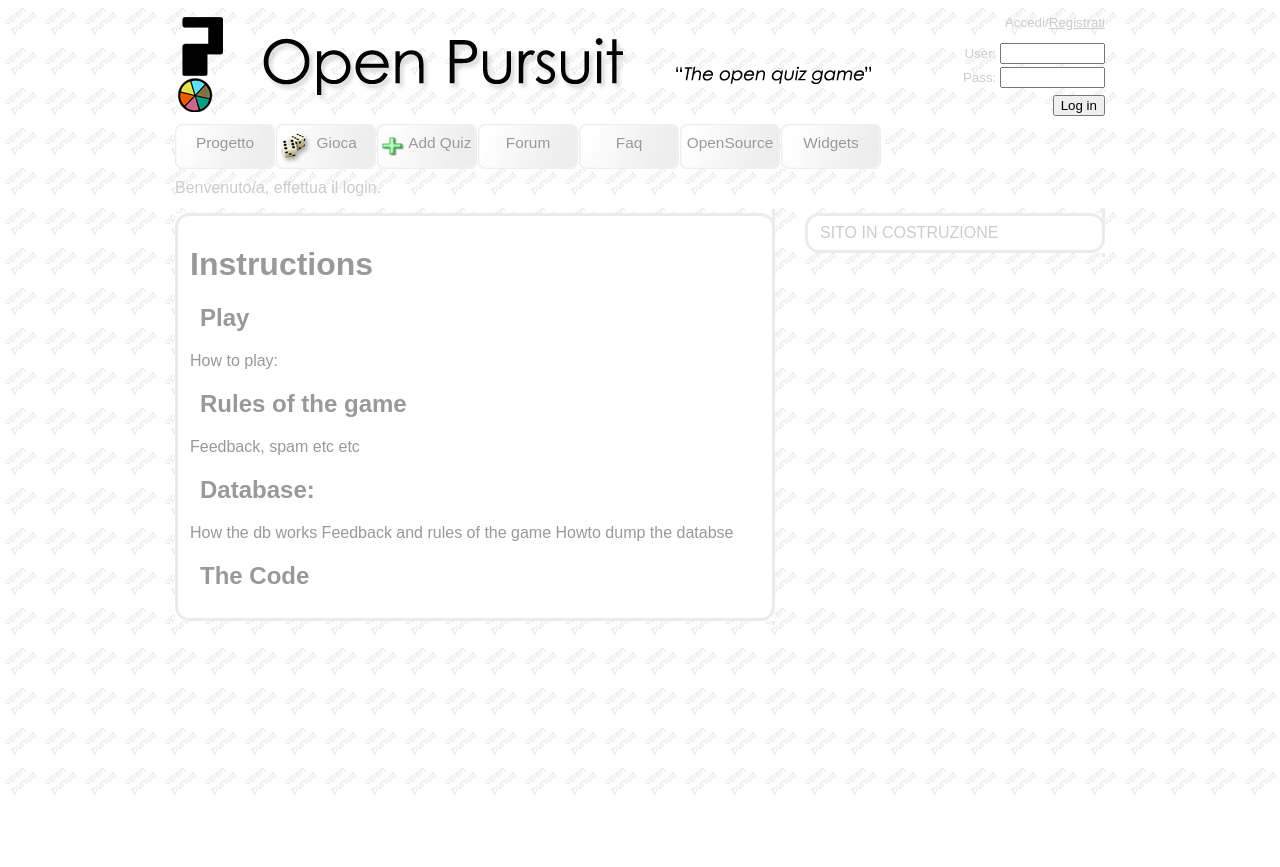
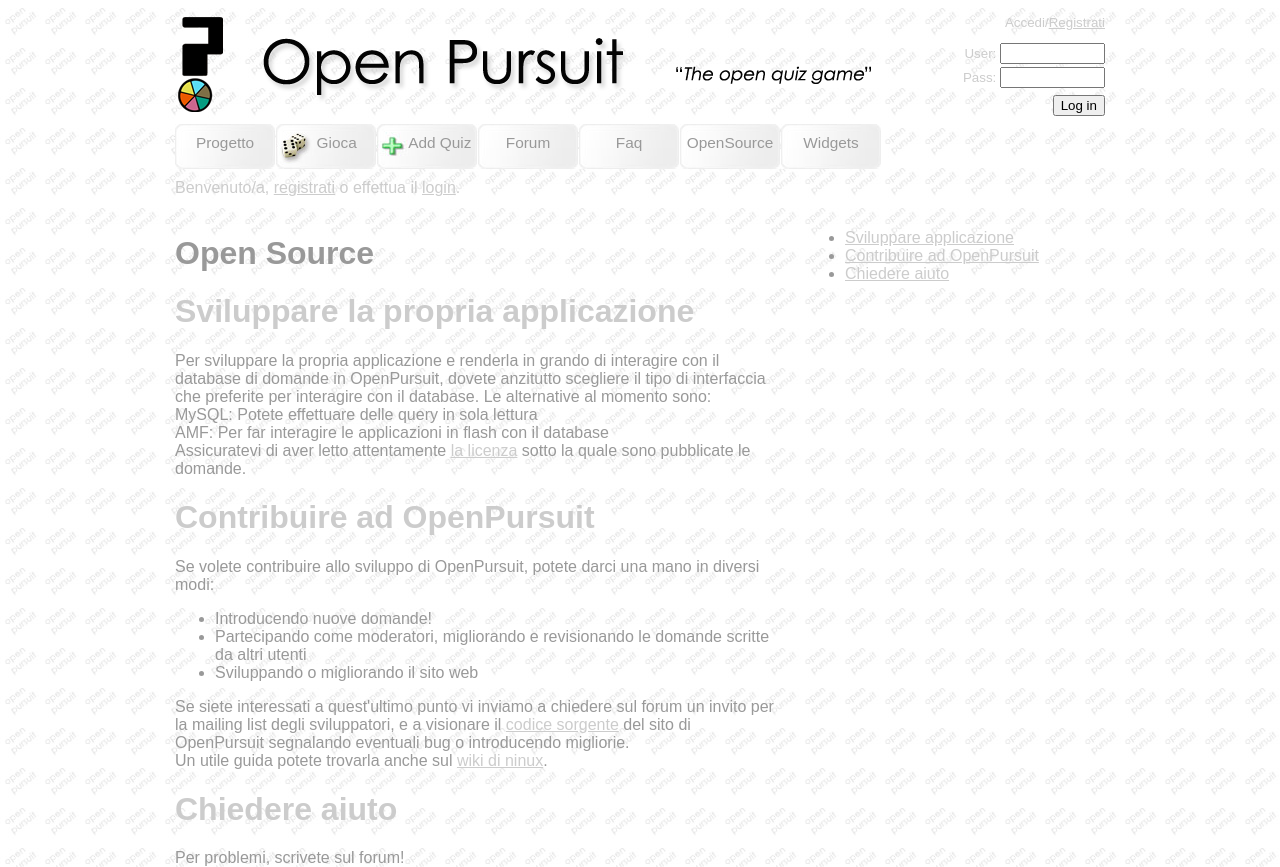
Before and after one commit to openpursuit/openpursuit, a Django app: template djangoOp/templates/code.html in a window 1280 px wide. Before the commit the page ends 794 px from the top, so only its background shows below. Run offline with Django 3.2, Linux system fonts and the light colour scheme; the template is opened without the code that fills it, so the values that code supplies are empty; parts of the project's set-up code (start-up, migrations or seed data) failed here and were passed over.

Commit message:
templates graphics modification
git-svn-id: https://svn.ninux.org/svn/ninuxdeveloping/openpursuit/trunk@572 ef3c9aa7-e928-0410-9a28-8491e62b674b

```diff
--- a/djangoOp/templates/base.html
+++ b/djangoOp/templates/base.html
@@ -4,7 +4,7 @@
 <head>
     <link rel="stylesheet"
  href="{% block stylesheet %}{{ MEDIA_URL }}css/base.css{% endblock %}"/>
-    <title>{% block title %}OpenPursuit{% endblock %}</title>
+    <title>OpenPursuit - {% block title %}OpenPursuit{% endblock %}</title>
 {% block jscripts %}
 {% endblock %}
 </head>
@@ -19,8 +19,14 @@
   </a>
   </div>
 
- 	<div id="login"><small>Accedi/<a href="/accounts/register/">Registrati</a>
-	 <form method="post" action="{% if next %}?next={{ next }}{% endif %}">
+ 	<div id="login">
+
+ 	{% if user.is_authenticated %}
+ 	<a href="/accounts/logout/">Logout</a><br>
+ 	<a href="/admin/">Admin</a>
+ 	{% else %}
+ 	 <small>Accedi/<a href="/accounts/register/">Registrati</a>
+	 <form method="post" action="/accounts/login/?next={{ request.path }}">
 		<dl>
 		<dt><label for="id_username">User:</label>
 		<input type="text" id="id_username" class="vTextField required" name="username" size="10" value="" maxlength="30" /></dt>
@@ -30,6 +36,7 @@
 		</dl>
 		</form>
 	</small>
+	{% endif %}
 	</div>
 
 
@@ -46,13 +53,8 @@
 		  <li><a href="http://www.bzzauz.org/forumdisplay.php?fid=11" id="forum">Forum</a></li>
 		  <li><a class="{% active request "^/base/faq/" %}" href="/base/faq/" id="faq">Faq</a></li>
 		   <li><a class="{% active request "^/base/code/" %}" href="/base/code/" id="opensource">OpenSource</a></li>
-		  <li><a href="#" id="widgets">Widgets</a></li>
-		  <!-- li><a class="{% active request "^admin/" %}" href="/admin/">Admin</a></li -->
-			{% if user.is_authenticated %}
-			<li><a class="{% active request "^/accounts/logout/" %}" href="/accounts/logout/">Logout</a></li>
-			{% else %}
-			<!-- li><a class="{% active request "^/accounts/login/" %}" href="/accounts/login/">Login</a></li -->
-			{% endif %}
+		  <li><a class="{% active request "^/base/widgets/" %}" href="/base/widgets/" id="widgets">Widgets</a></li>
+
 		 </h1>
 		 </ul>
 		 {% endblock %}
@@ -64,40 +66,55 @@
 		 {% if user.is_authenticated %}
 			<p>Benvenuto/a, {{ user.username }}.</p>
 			{% else %}
-			<p>Benvenuto/a, effettua il login.</p>
+			<p>Benvenuto/a, <a href="/accounts/register/">registrati</a> o effettua il <a href="/accounts/login/">login</a>.</p>
 			{% endif %}
 		 </div>
 
 
     <div id="main">
 
-    <div class="roundedcornr_box_247070" id="text_content">
-   <div class="roundedcornr_top_247070"><div></div></div>
-	      <div class="roundedcornr_content_247070">
-	         {% block content %}{% endblock %}
-	      </div>
-	   <div class="roundedcornr_bottom_247070"><div></div></div>
-	</div>
-    </div>
+  <div id="text_content">
 
-    <div class="roundedcornr_box_247070" id="text_helper">
-   <div class="roundedcornr_top_247070"><div></div></div>
-	      <div class="roundedcornr_content_247070">
-	        SITO IN COSTRUZIONE
-	         {% block sidebar %}{% endblock %}
-	      </div>
-	   <div class="roundedcornr_bottom_247070"><div></div></div>
-	</div>
+ <div class="my_corners_t">
+<div class="my_corners_l">
+<div class="my_corners_r">
+<div class="my_corners_b">
+<div class="my_corners_tl">
+<div class="my_corners_tr">
+<div class="my_corners_bl">
+<div class="my_corners_br">
+<div class="my_corners">
+{% block content %}{% endblock %}
+</div></div></div></div></div></div></div></div></div>
+
 </div>
- </div>
+
+
+ <div id="text_helper">
+
+ <div class="my_corners_t">
+<div class="my_corners_l">
+<div class="my_corners_r">
+<div class="my_corners_b">
+<div class="my_corners_tl">
+<div class="my_corners_tr">
+<div class="my_corners_bl">
+<div class="my_corners_br">
+<div class="my_corners">
+ {% block sidebar %}{% endblock %}
+</div></div></div></div></div></div></div></div></div>
+
+</div>
+
+
+<!-- powered by http://mierendo.com/software/rounded_css_boxes/ -->
 
 
 
-    <!-- div id="footer">
+    <!-- div id="footer" -->
     {% block footer %}
-     Footer Footer Footer<br>
     {% endblock %}
-    </div -->
+    <!-- /div -->
 
 
  <!-- /div -->
--- a/djangoOp/templates/code.html
+++ b/djangoOp/templates/code.html
@@ -1,26 +1,40 @@
 {% extends "base.html" %}
 
-{% block title %}Instructions{% endblock %}
+{% block title %}Open Source{% endblock %}
 
 {% block content %}
-<h1>Instructions</h1>
+<h1 class="opensourceh">Open Source</h1>
 
-<h2>Play</h2>
-How to play:
+<a name="develop"><h1 class="opensourceh">Sviluppare la propria applicazione</h1></a>
+Per sviluppare la propria applicazione e renderla in grando di interagire con il database di domande in OpenPursuit, dovete anzitutto scegliere il tipo di interfaccia che preferite per interagire con il database. Le alternative al momento sono:
+<br>
+MySQL: Potete effettuare delle query in sola lettura
+<br>
+AMF: Per far interagire le applicazioni in flash con il database
+<br>
+Assicuratevi di aver letto attentamente <a href="/base/project/#licences">la licenza</a> sotto la quale sono pubblicate le domande.
+<a name="contribute"><h1 class="opensourceh">Contribuire ad OpenPursuit</h1></a>
+Se volete contribuire allo sviluppo di OpenPursuit, potete darci una mano in diversi modi:
+<ul>
+<li>Introducendo nuove domande! </li>
+<li>Partecipando come moderatori, migliorando e revisionando le domande scritte da altri utenti</li>
+<li>Sviluppando o migliorando il sito web</li>
+</ul>
 
+Se siete interessati a quest'ultimo punto vi inviamo a chiedere sul forum un invito per la mailing list degli sviluppatori, e a visionare il <a href="">codice sorgente</a> del sito di OpenPursuit segnalando eventuali bug o introducendo migliorie.<br>
+Un utile guida potete trovarla anche sul <a href="http://wiki.ninux.org/OpenPursuit">wiki di ninux</a>.
 
-<h2>Rules of the game</h2>
-Feedback, spam etc etc
-
-
-<h2>Database:</h2>
-How the db works
-Feedback and rules of the game
-Howto dump the databse
-
-
-<h2>The Code</h2>
-
+<a name="help"><h1 class="opensourceh">Chiedere aiuto</h1></a>
+Per problemi, scrivete sul forum!
 
 
 {% endblock %}
+
+
+{% block sidebar %}
+<ul style="list" style="text-align: left;">
+<li><a href="#develop">Sviluppare applicazione</a></li>
+<li><a href="#contribute">Contribuire ad OpenPursuit</a></li>
+<li><a href="#help">Chiedere aiuto</a></li>
+</ul>
+{% endblock %}
--- a/djangoOp/templates/playonline.html
+++ b/djangoOp/templates/playonline.html
@@ -16,7 +16,7 @@ function writetag(str){
 {% block title %}Index{% endblock %}
 
 {% block content %}
-<h1>Play</h1>
+<h1 class="play">Play</h1>
 {% if form %}
 <form method="post" action="" name="frm">
 <table>{{ form }}</table>
@@ -32,7 +32,7 @@ function writetag(str){
 
 {% if ansarray %}
 {# Visualize question and answers #}
-<h1>Quiz</h1>
+<h1 class="play">Quiz</h1>
 {{ question }}<br>
 {% ifequal quiz.mediatype 2 %}
 <img src="http://www.openpursuit.org/media/upload/{{ quiz.filename}}" />
--- a/djangoOp/templates/quizadded.html
+++ b/djangoOp/templates/quizadded.html
@@ -4,7 +4,7 @@
 
 {% block content %}
 {% if added %}
-<h1>Quiz added</h1>
+<h1 class="addh">Quiz added</h1>
 The quiz is successfull added. Thanks.
 {% endif %}
 
```
Also changed, not shown: djangoOp/templates/addquiz.html (+10 -6 lines), djangoOp/templates/faq.html (added, +12 -0 lines), djangoOp/templates/flash1.html (added, +8 -0 lines), djangoOp/templates/play.html (+23 -4 lines), djangoOp/templates/project.html (+62 -5 lines), djangoOp/templates/widgets.html (added, +20 -0 lines).
